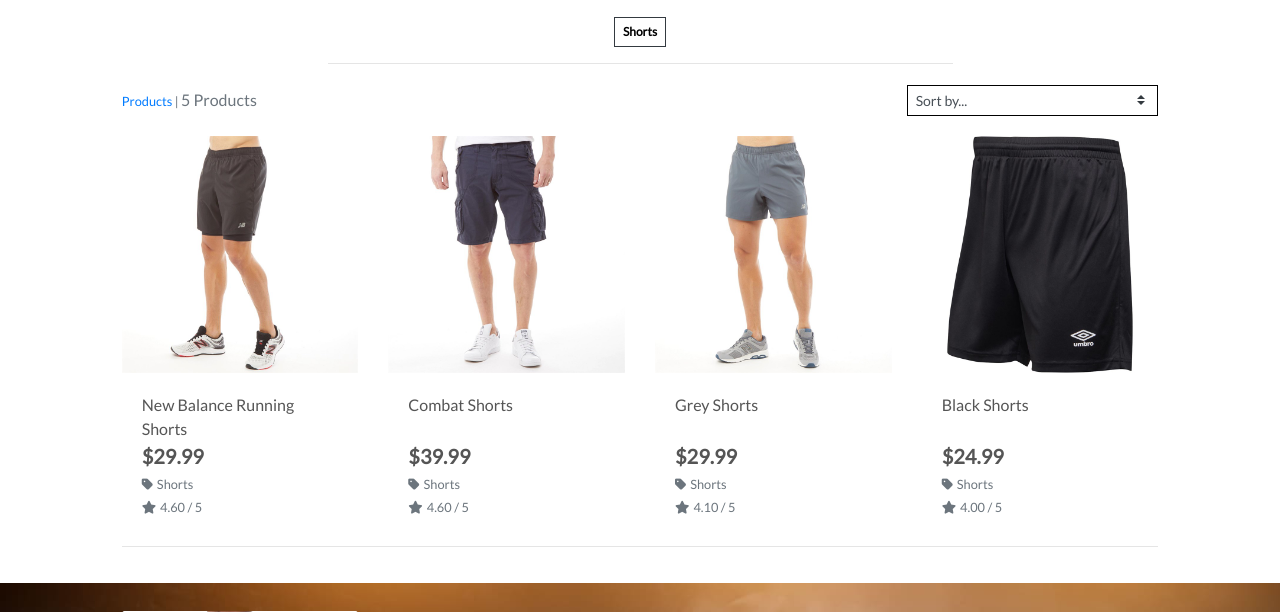
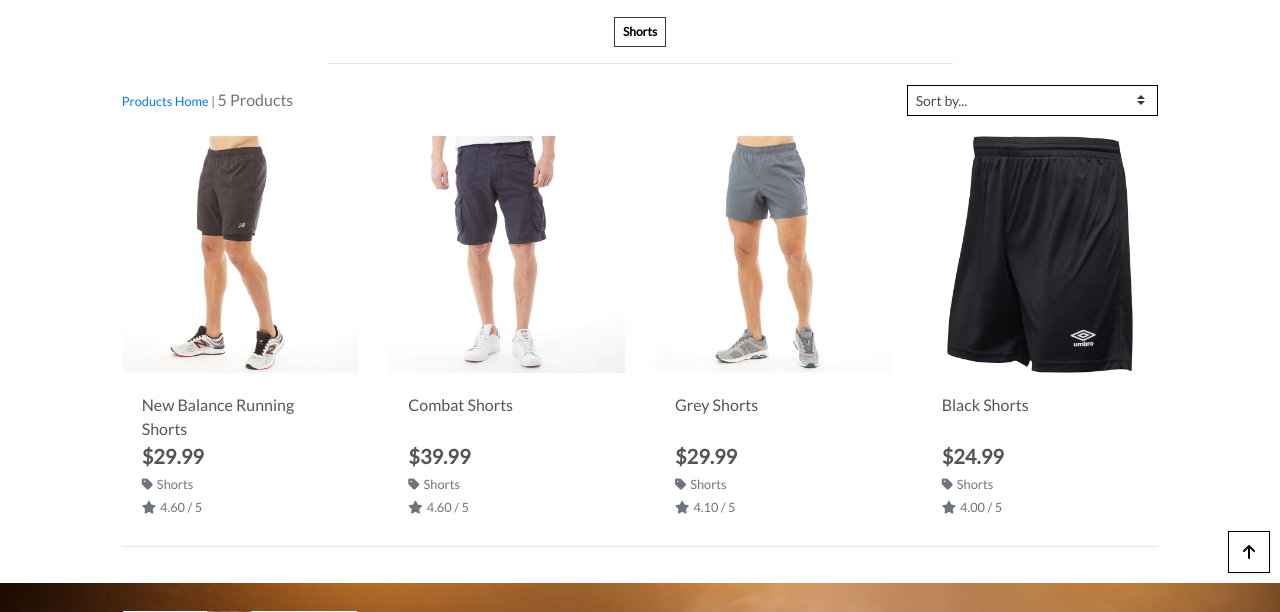
Before and after one commit to Ianokane1/Vim-Vigor, a Django app: page /products/?category=shorts in a window 1280 px wide. Shown: the part 217-829 px from the top of the page. Run offline with Django 3.2, Linux system fonts and the light colour scheme; data comes from the database, SQL or seed files in the repository; some libraries are stand-ins or nearby versions.

Commit message:
Added sorting JS and back to top link

```diff
--- a/products/templates/products/products.html
+++ b/products/templates/products/products.html
@@ -44,7 +44,7 @@
                     <div class="col-12 col-md-6 order-md-first">
                         <p class="text-muted mt-3 text-center text-md-left">
                             {% if search_term or current_categories or current_sorting != 'None_None' %}
-                                <span class="small"><a href="{% url 'products' %}">Products</a> | </span>
+                                <span class="small"><a href="{% url 'products' %}">Products Home</a> | </span>
                             {% endif %}
                             {{ products|length }} Products{% if search_term %} found for <strong>"{{ search_term }}"</strong>{% endif %}
                         </p>
@@ -112,4 +112,41 @@
             </div>
         </div>
     </div>
+    <div class="btt-button shadow-sm rounded-0 border border-black">
+        <a class="btt-link d-flex h-100">
+            <i class="fas fa-arrow-up text-black mx-auto my-auto"></i>
+        </a>
+    </div>
 {% endblock %}
+
+{% block postloadjs %}
+    {{ block.super }}
+    <script type="text/javascript">
+		$('.btt-link').click(function(e) {
+			window.scrollTo(0,0)
+		})
+	</script>
+
+    <script type="text/javascript">
+        $('#sort-selector').change(function() {
+            var selector = $(this);
+            var currentUrl = new URL(window.location);
+
+            var selectedVal = selector.val();
+            if(selectedVal != "reset"){
+                var sort = selectedVal.split("_")[0];
+                var direction = selectedVal.split("_")[1];
+
+                currentUrl.searchParams.set("sort", sort);
+                currentUrl.searchParams.set("direction", direction);
+
+                window.location.replace(currentUrl);
+            } else {
+                currentUrl.searchParams.delete("sort");
+                currentUrl.searchParams.delete("direction");
+
+                window.location.replace(currentUrl);
+            }
+        })
+    </script>
+{% endblock %}
--- a/products/views.py
+++ b/products/views.py
@@ -1,6 +1,8 @@
 from django.shortcuts import render, redirect, reverse, get_object_or_404
 from django.contrib import messages
 from django.db.models import Q
+from django.db.models.functions import Lower
+
 from .models import Product, Category
 
 # Create your views here.
--- a/static/css/base.css
+++ b/static/css/base.css
@@ -75,6 +75,18 @@
     color: #fff !important;
 }
 
+.btt-button {
+    height: 42px;
+    width: 42px;
+    position: fixed;
+    bottom: 10px;
+    right: 10px;
+}
+
+.btt-link {
+    cursor: pointer;
+}
+
 /* -------------------------------- Media Queries */
 
 /* Slightly larger container on xl screens */
```
